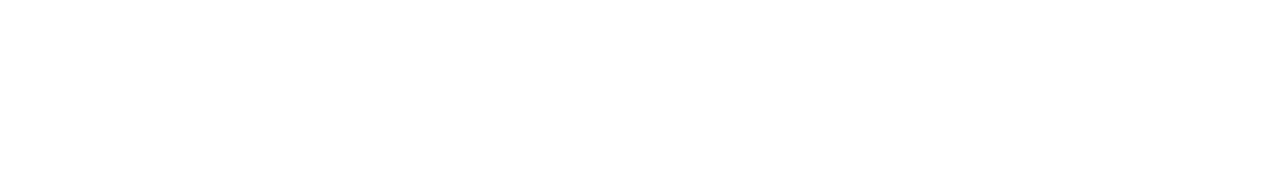
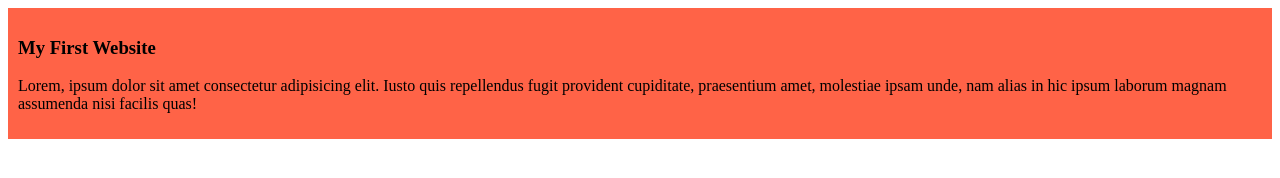
Before and after one commit to md-mridul-ali/my-simple-website, a plain HTML site: page index.html in a window 1280 px wide. Drawn offline with Linux system fonts and the light colour scheme.

Commit message:
added the first blog

```diff
--- a/index.html
+++ b/index.html
@@ -4,8 +4,16 @@
     <meta charset="UTF-8">
     <meta name="viewport" content="width=device-width, initial-scale=1.0">
     <title>my simple website</title>
+    <link rel="stylesheet" href="styles/blog.css">
 </head>
 <body>
-
+    <div>
+        <h3> My First Website</h3>
+        <p>
+            Lorem, ipsum dolor sit amet consectetur adipisicing elit.
+            Iusto quis repellendus fugit provident cupiditate, praesentium amet,
+             molestiae ipsam unde, nam alias in hic ipsum laborum magnam assumenda nisi facilis quas!
+        </p>
+    </div>
 </body>
 </html>
--- /dev/null
+++ b/styles/blog.css
@@ -0,0 +1,4 @@
+div{
+    background-color: tomato;
+    padding: 10px;
+}
```
